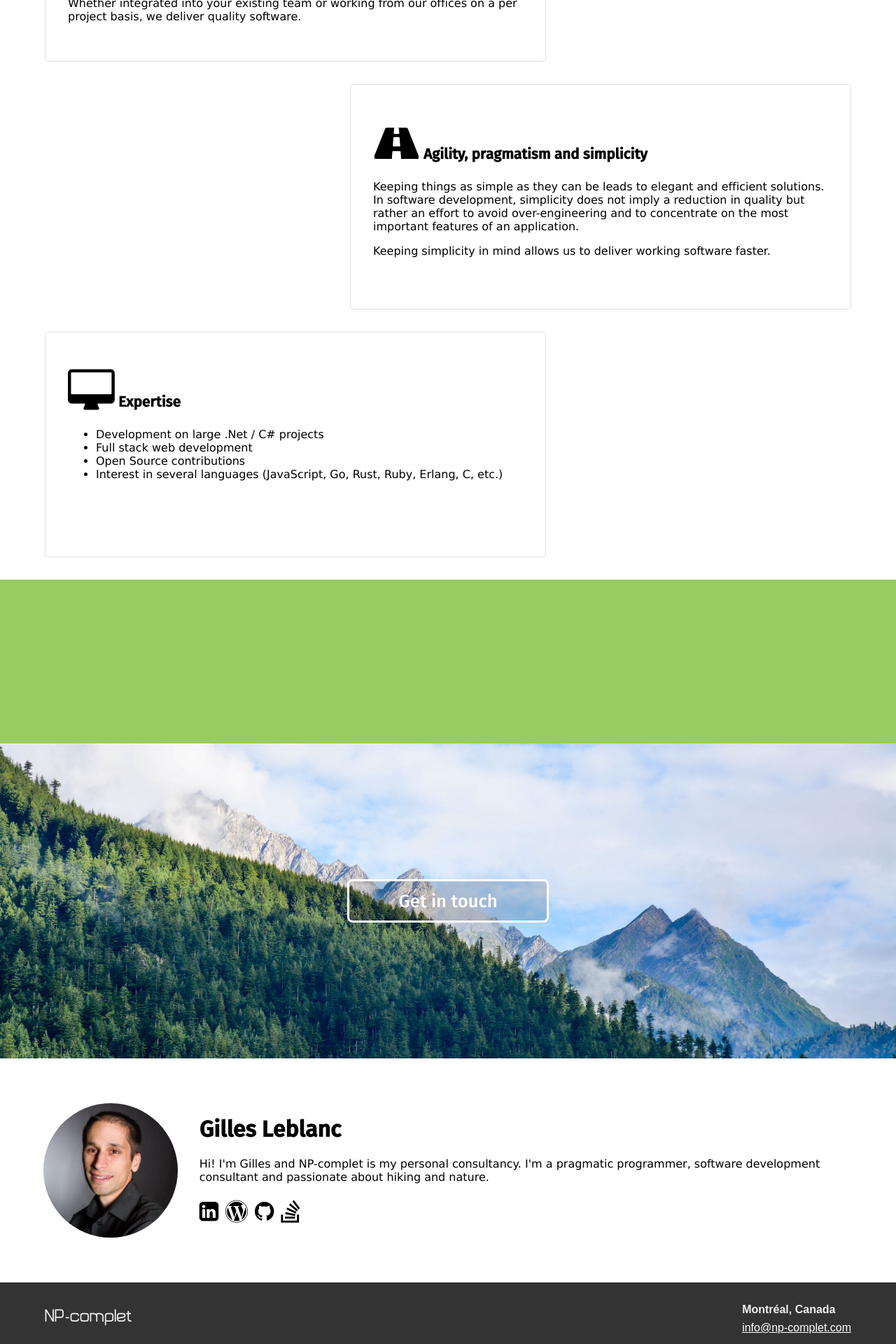
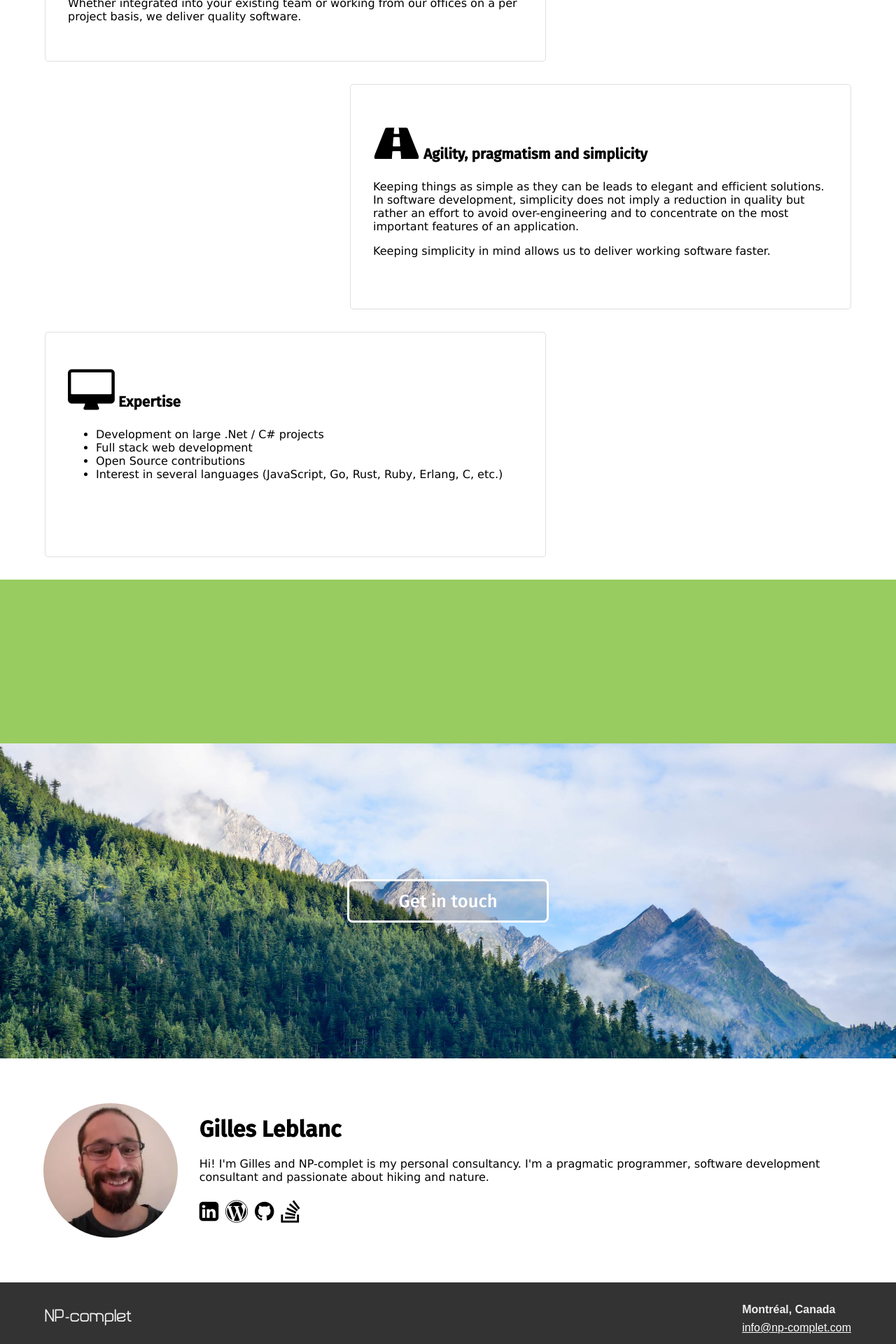
Before and after one commit to gilles-leblanc/npcomplet, a Jekyll site: the page built from index.html, in a window 1280 px wide. Shown: the part 1166-3086 px from the top of the page at 70% size. Built offline with Jekyll 4.4.1, drawn with Linux system fonts in a browser that asks for light colours; nearby versions of some CDN libraries.

Commit message:
Changed portrait to use newer image

```diff
--- a/_includes/main.html
+++ b/_includes/main.html
@@ -36,7 +36,7 @@
 
 <div class="me-box">
   <div class="portrait-box">
-    <img class="portrait" src="./img/me.jpg">
+    <img class="portrait" src="./img/me.jpeg">
   </div>
   <div class="bio-box">
     <h1>Gilles Leblanc</h1>
```
